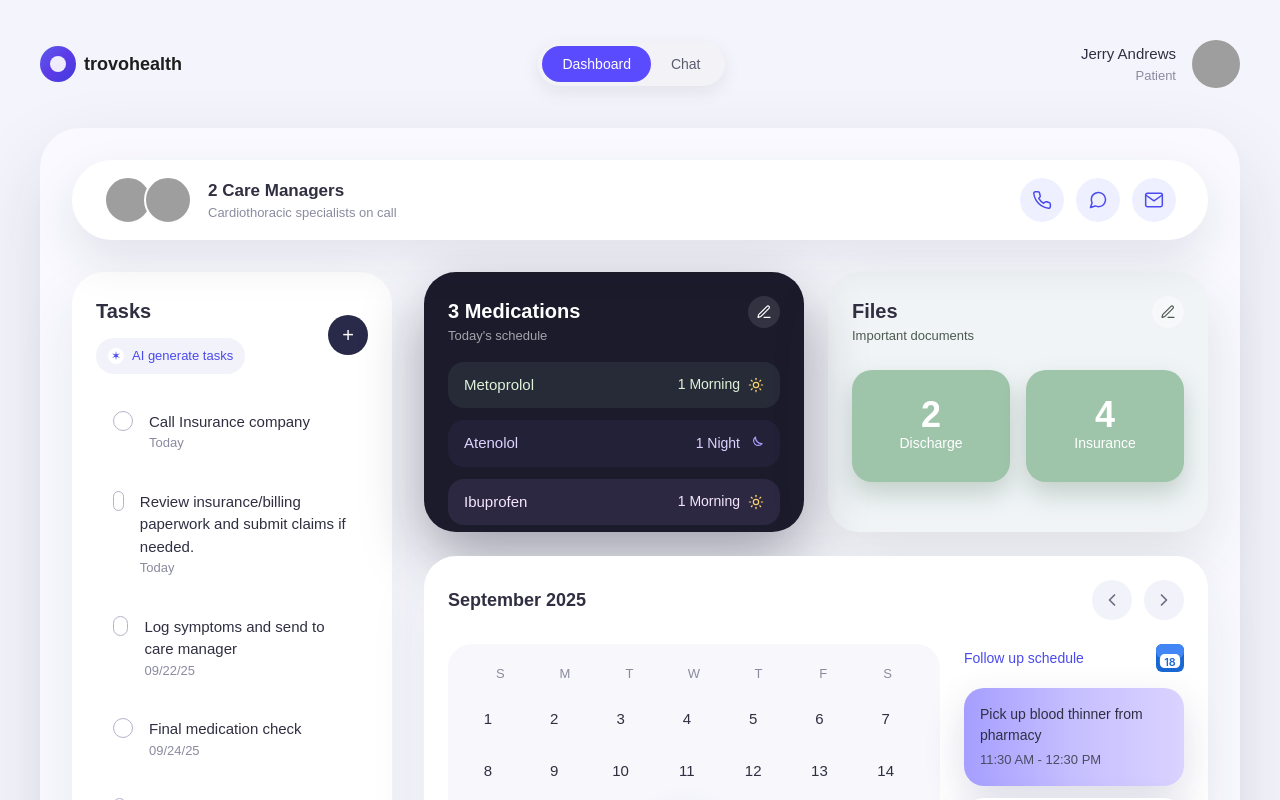
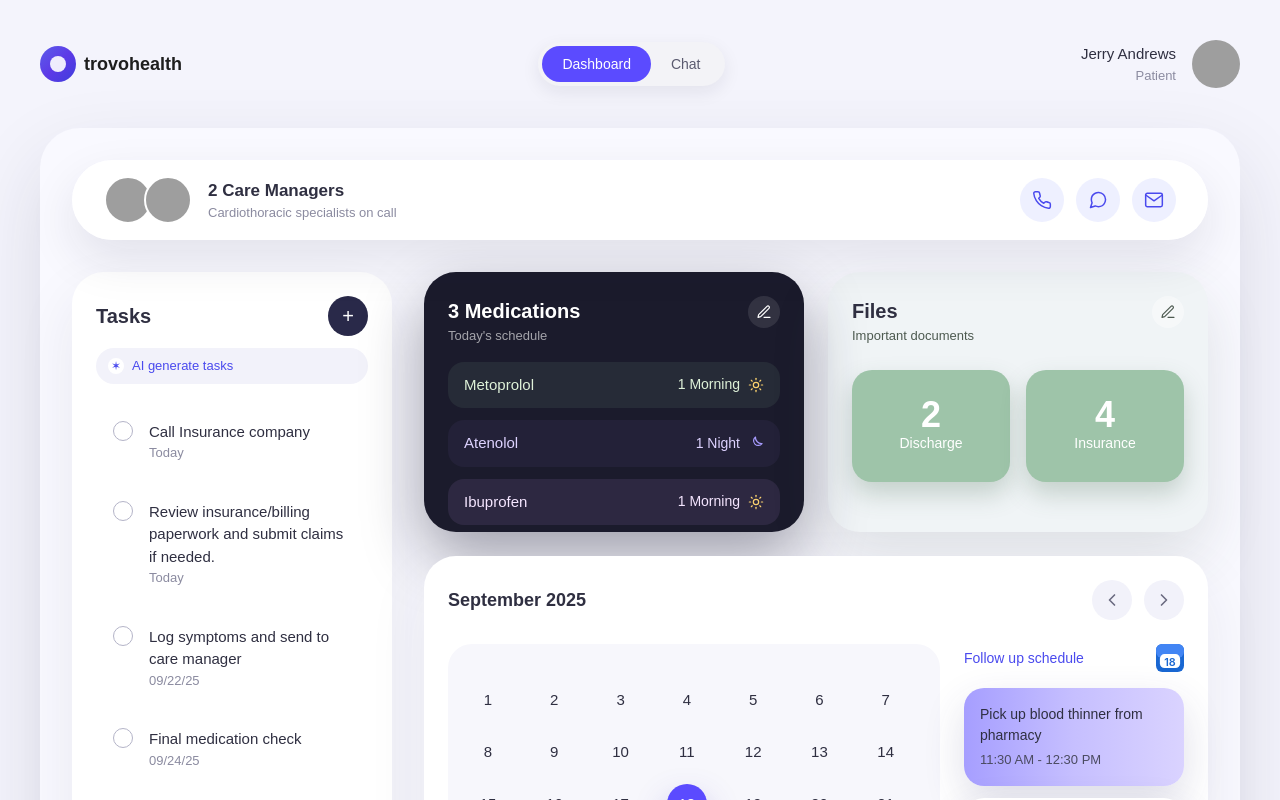
Before and after one commit to danielkjm/trovos, a Next.js app: page / in a window 1280 px wide. Shown: the top 800 px of the page. Built offline with nearby package versions, Linux system fonts and the light colour scheme; grey boxes are pictures that could not be loaded.

Commit message:
my code: fixes

```diff
--- a/src/components/dashboard/CalendarCard.tsx
+++ b/src/components/dashboard/CalendarCard.tsx
@@ -52,8 +52,8 @@ export const CalendarCard: FC<{ schedule?: Appointment[] }> = ({ schedule = appo
       <div className="grid grid-cols-[1fr_220px] gap-6">
         <div className="rounded-[24px] bg-[#F7F7FC] p-5">
           <div className="mb-4 grid grid-cols-7 text-center text-[13px] font-medium text-[#8B8BA0]">
-            {days[0].map((day) => (
-              <span key={day}>{day}</span>
+            {days[0].map((day, index) => (
+              <span key={`${day + index.toString()}`}></span>
             ))}
           </div>
           <div className="grid grid-cols-7 gap-3 text-center text-[15px] font-medium text-[#2F2F41]">
@@ -62,7 +62,7 @@ export const CalendarCard: FC<{ schedule?: Appointment[] }> = ({ schedule = appo
               const isActive = day === 18;
               return (
                 <span
-                  key={day}
+                  key={`${Number(day) + index}`}
                   className={`flex h-10 w-10 items-center justify-center rounded-full ${
                     isActive ? 'bg-[#5B4BFF] text-white shadow-[0px_16px_32px_rgba(79,66,195,0.35)]' : ''
                   }`}
--- a/src/components/dashboard/TaskList.tsx
+++ b/src/components/dashboard/TaskList.tsx
@@ -25,8 +25,17 @@ export const TaskList: FC<TaskListProps> = ({ tasks = initialTasks, onGenerate,
   return (
     <section className="flex h-full flex-col rounded-[32px] bg-white p-6 shadow-[0px_24px_60px_rgba(35,35,70,0.08)]">
       <header className="mb-6 flex items-center justify-between">
-        <div>
-          <h2 className="text-[20px] font-semibold text-[#2F2F41]">Tasks</h2>
+        <div className="flex flex-col w-full">
+          <div className="flex items-center justify-between w-full">
+            <h2 className="text-[20px] font-semibold text-[#2F2F41]">Tasks</h2>
+            <button
+              type="button"
+              aria-label="Add task"
+              className="flex h-10 w-10 items-center justify-center rounded-full bg-[#292949] text-white cursor-"
+            >
+              <span className="text-xl leading-none">+</span>
+            </button>
+          </div>
           <button
             type="button"
             onClick={onGenerate}
@@ -36,13 +45,6 @@ export const TaskList: FC<TaskListProps> = ({ tasks = initialTasks, onGenerate,
             AI generate tasks
           </button>
         </div>
-        <button
-          type="button"
-          aria-label="Add task"
-          className="flex h-10 w-10 items-center justify-center rounded-full bg-[#292949] text-white"
-        >
-          <span className="text-xl leading-none">+</span>
-        </button>
       </header>
       <div className="space-y-3">
         {tasks.map((task) => (
@@ -62,7 +64,7 @@ export const TaskList: FC<TaskListProps> = ({ tasks = initialTasks, onGenerate,
             }`}
           >
             {renderTaskIndicator(task.completed)}
-            <div>
+            <div className="w-50">
               <p
                 className={`text-[15px] font-medium text-[#2F2F41] ${
                   task.completed ? 'line-through' : ''
```
